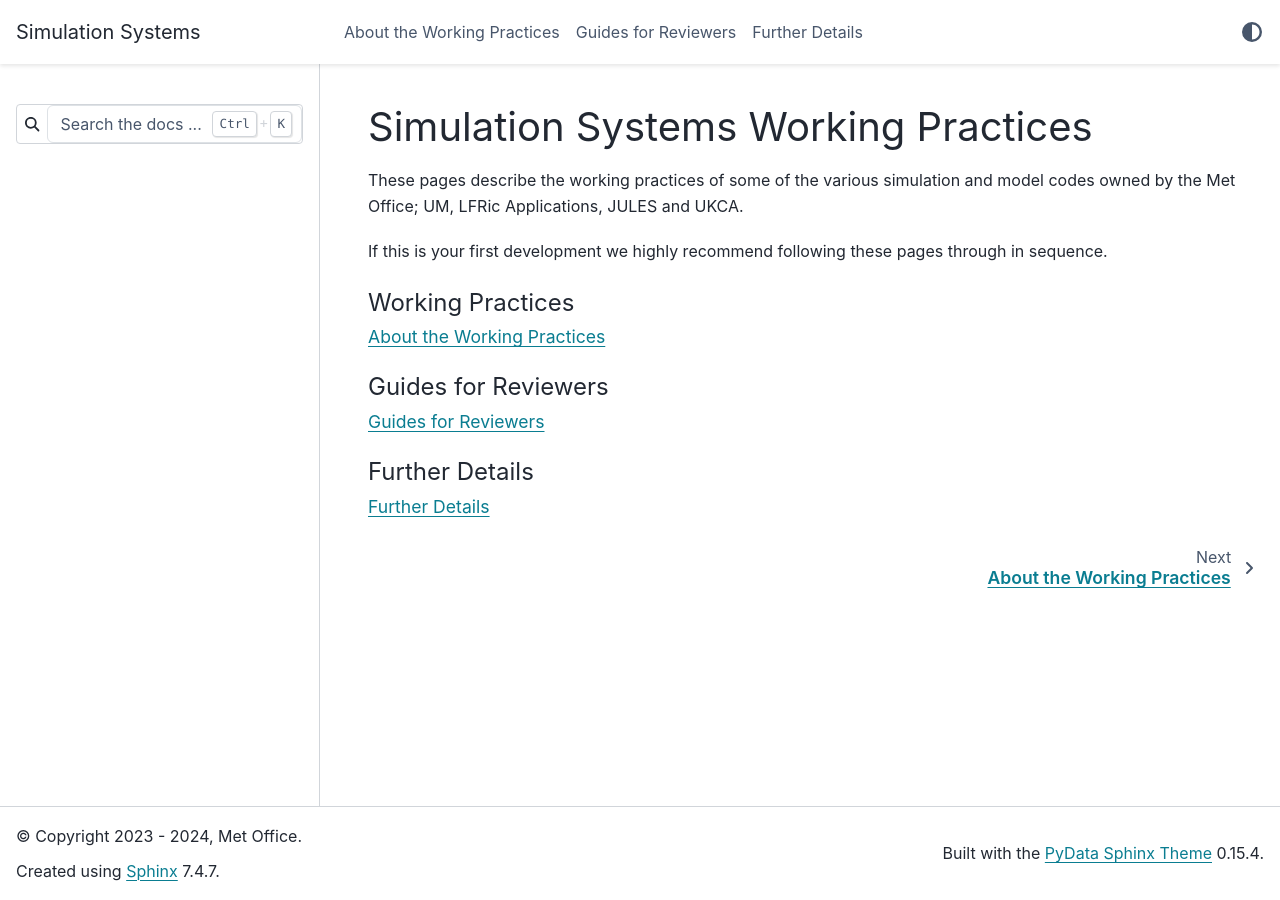
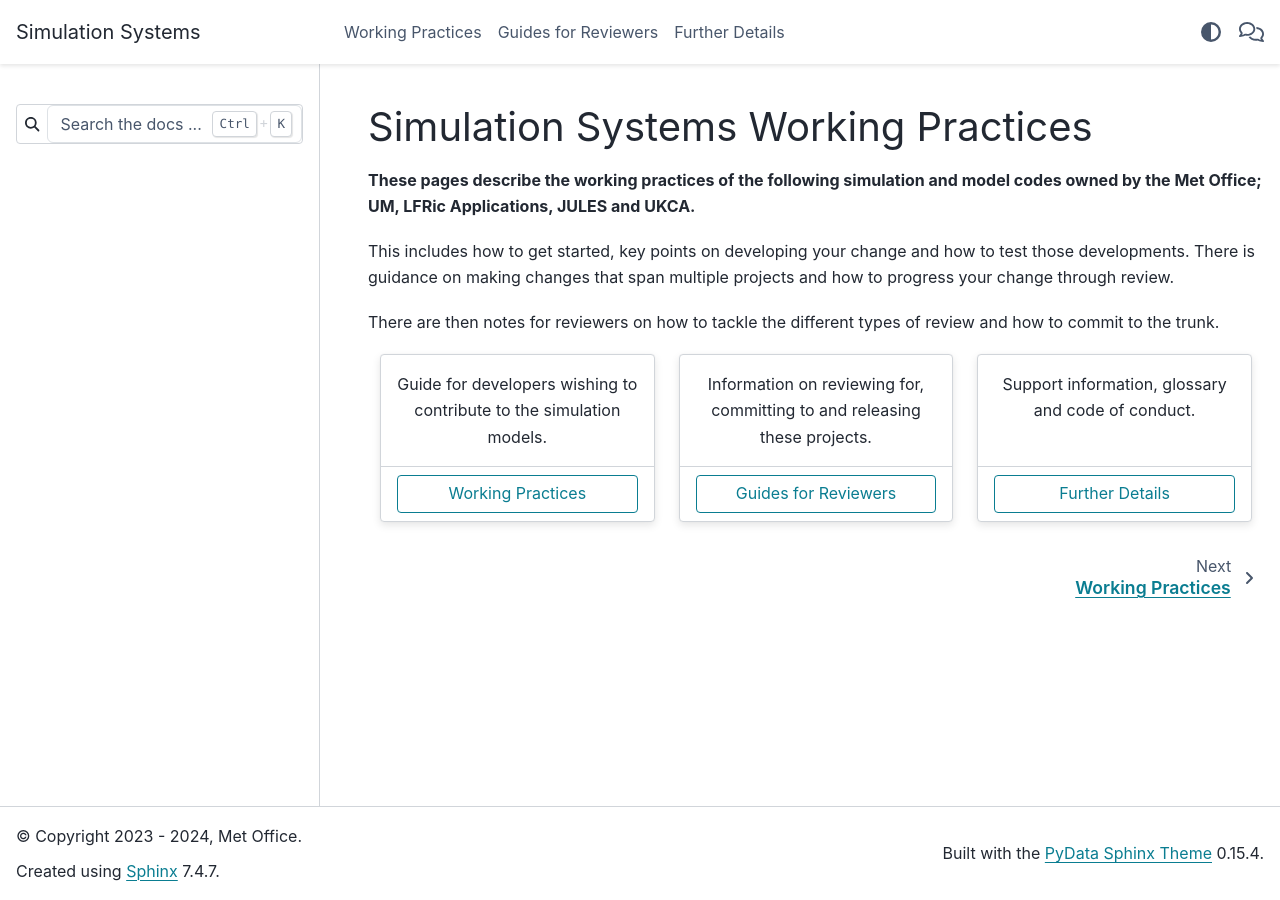
Before and after one commit to MetOffice/simulation-systems, a Sphinx documentation site: the page built from source/index.rst, in a window 1280 px wide. Built offline with Sphinx 7.4.7 and the PyData theme 0.15.4, drawn with Linux system fonts in a browser that asks for light colours.

Commit message:
update indexes and include grid on homepage

```diff
--- a/source/FurtherDetails/index.rst
+++ b/source/FurtherDetails/index.rst
@@ -1,3 +1,5 @@
+.. _further_details:
+
 Further Details
 ===============
 
--- a/source/Reviewers/index.rst
+++ b/source/Reviewers/index.rst
@@ -1,3 +1,5 @@
+.. _reviewers_index:
+
 Guides for Reviewers
 ====================
 
--- a/source/conf.py
+++ b/source/conf.py
@@ -67,8 +67,14 @@ html_theme_options = {
     "navbar_align": "content",
     # removes the search box from the top bar
     "navbar_persistent": [],
-    # TODO: review if 6 links is too crowded.
     "header_links_before_dropdown": 6,
+    "icon_links": [
+        {
+            "name": "GitHub Discussions",
+            "url": "https://github.com/MetOffice/simulation-systems/discussions",
+            "icon": "far fa-comments",
+        },
+    ],
 }
 
 # Hide the link which shows the rst markup
--- a/source/index.rst
+++ b/source/index.rst
@@ -6,26 +6,84 @@
 Simulation Systems Working Practices
 ====================================
 
-These pages describe the working practices of some of the various simulation and
-model codes owned by the Met Office; UM, LFRic Applications, JULES and UKCA.
+**These pages describe the working practices of the following simulation and
+model codes owned by the Met Office; UM, LFRic Applications, JULES and UKCA.**
 
-If this is your first development we highly recommend following these pages
-through in sequence.
+This includes how to get started, key points on developing your change and how
+to test those developments. There is guidance on making changes that span multiple
+projects and how to progress your change through review.
+
+There are then notes for reviewers on how to tackle the different types of review
+and how to commit to the trunk.
+
+
+
+.. grid:: 3
+
+    .. grid-item-card::
+        :text-align: center
+
+        Guide for developers wishing to contribute to the simulation models.
+
+        +++
+        .. button-ref:: working_practices_index
+            :ref-type: ref
+            :color: primary
+            :outline:
+            :expand:
+
+                Working Practices
+
+    .. grid-item-card::
+        :text-align: center
+
+        Information on reviewing for, committing to and releasing these projects.
+
+        +++
+        .. button-ref:: reviewers_index
+            :ref-type: ref
+            :color: primary
+            :outline:
+            :expand:
+
+                Guides for Reviewers
+
+    .. grid-item-card::
+        :text-align: center
+
+        Support information, glossary and code of conduct.
+
+        +++
+        .. button-ref:: further_details
+            :ref-type: ref
+            :color: primary
+            :outline:
+            :expand:
+
+                Further Details
+
+
+
+
+
 
 .. toctree::
     :maxdepth: 1
+    :hidden:
     :caption: Working Practices
 
     WorkingPractices/working_practices
 
 .. toctree::
     :maxdepth: 1
+    :hidden:
     :caption: Guides for Reviewers
 
     Reviewers/index
 
 .. toctree::
     :maxdepth: 1
+    :hidden:
     :caption: Further Details
 
     FurtherDetails/index
```
Also changed, not shown: source/WorkingPractices/index.rst (deleted, +0 -23 lines), source/WorkingPractices/working_practices.rst (+20 -18 lines).
